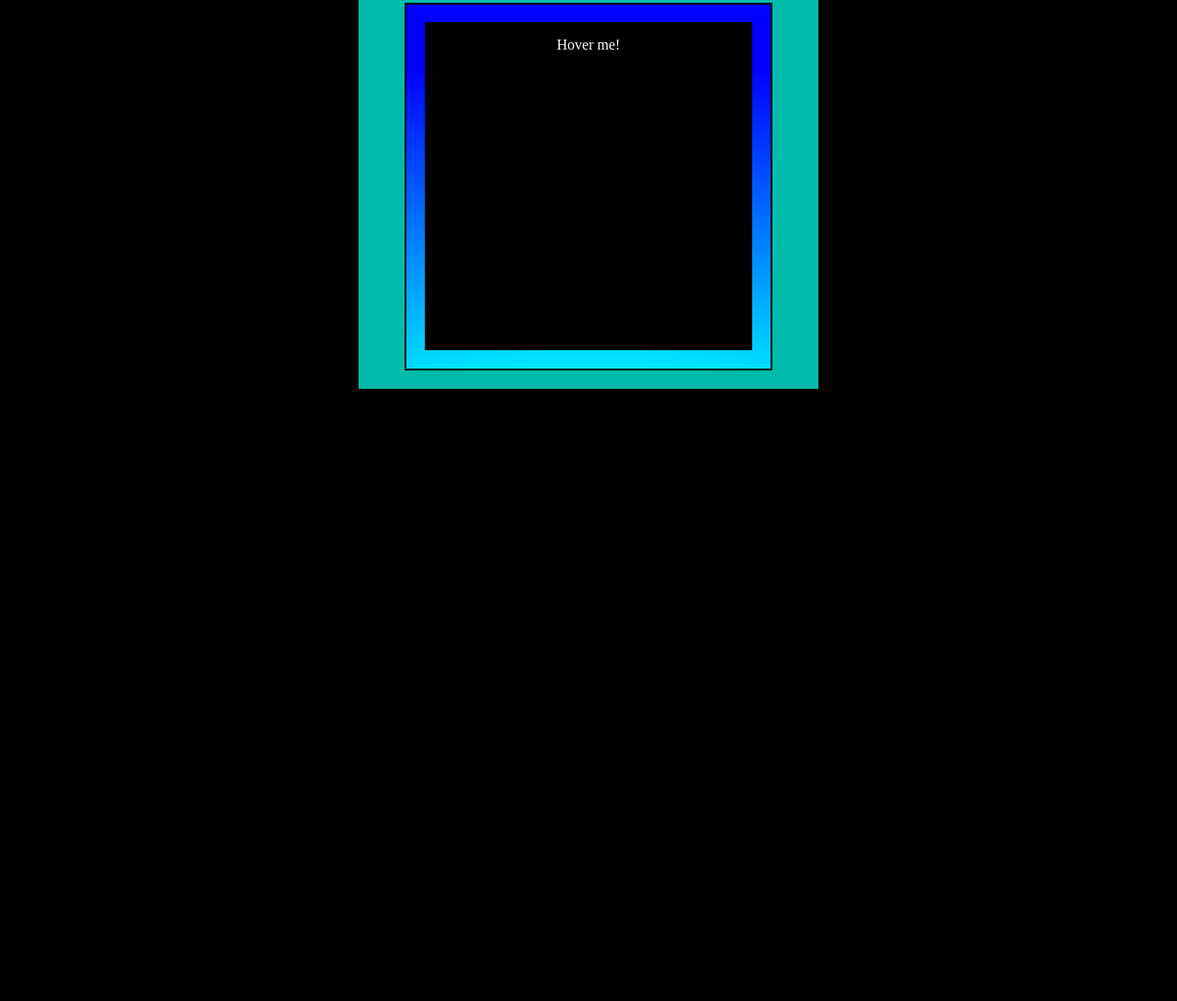
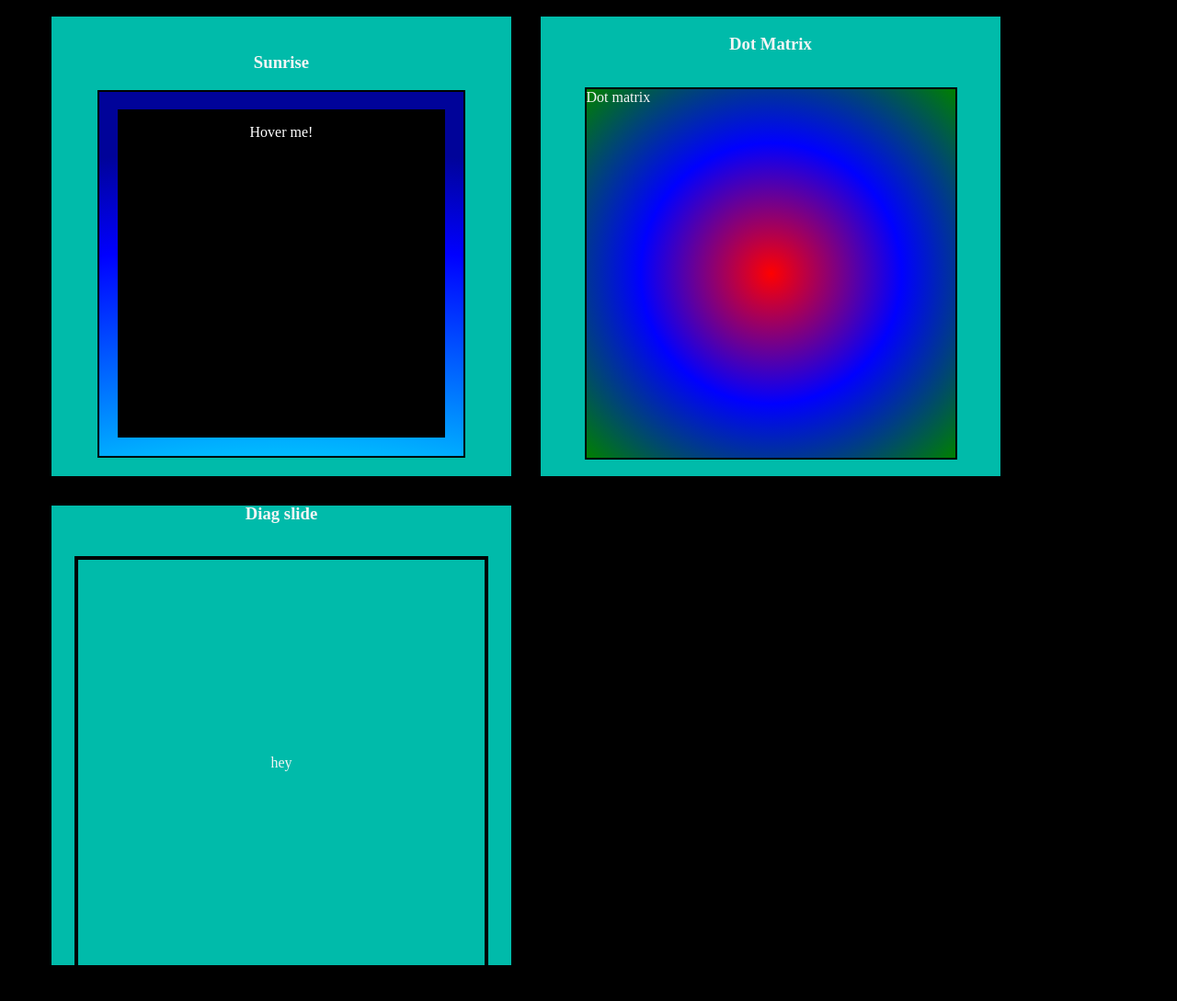
Before and after one commit to JakeTurnick/Gradients, a plain HTML site: page index.html in a window 1280 px wide. Shown: the part 697-1786 px from the top of the page at 92% size. Before the commit the page ends 1160 px from the top, so only its background shows below. Drawn offline with Linux system fonts and the light colour scheme.

Commit message:
2 new prototypes

```diff
--- a/index.html
+++ b/index.html
@@ -10,6 +10,7 @@
 <body>
     <header>
         <h1>Gradients testing grounds</h1>
+        <h2>Inspect -> Remove 'overflow: hidden;' for a better understanding of each gradient</h2>
     </header>
     <main>
         <section id="cards-container">
@@ -37,6 +38,20 @@
                     <div class="gradient-block" id="sunrise-block">Hover me!</div>
                 </div>
             </article>
+            <article class="gradient-card">
+                <h3>Dot Matrix</h3>
+                <div class="gradient-border">
+                    <div id="dot-matrix">Dot matrix</div>
+                    <!-- <div class="gradient-block" id="sunrise-block">Hover me!</div> -->
+                </div>
+            </article>
+            <article class="gradient-card">
+                <h3>Diag slide</h3>
+                <div class="gradient-border" id="diag-slide"> hey
+                    <!-- <div id="diag-slide">diag slide</div> -->
+                    <!-- <div class="gradient-block" id="sunrise-block">Hover me!</div> -->
+                </div>
+            </article>
         </section>
     </main>
 </body>
--- a/style.css
+++ b/style.css
@@ -16,13 +16,14 @@ body {
     width: 100%;
     height: 100%;
     display: flex;
-    justify-content: space-evenly;
+    justify-content: flex-start;
     flex-wrap: wrap;
 }
 
 .gradient-card {
     width: 500px;
     height: 500px;
+    margin: 1rem;
     background-color: #00bbaa;
     position: relative;
     display: flex;
@@ -42,6 +43,8 @@ body {
     flex-direction: column;
     align-items: center;
     justify-content: center;
+    width: 90%;
+    height: 90%;
 }
 
 .gradient-block {
@@ -152,17 +155,18 @@ body {
         ellipse 100% 66% at 50% 100%,
         yellow 10%,
         orange 40%,
-        cyan 70%,
-        blue 140%);
+        cyan 60%,
+        blue 120%,
+        #000399 140%);
     width: 200%;
     aspect-ratio: 1/1;
     top: 0%;
-    transition: transform ease 4s;
+    transition: transform ease 3s;
 }
-
+/* .gradient-card:hover > */
 /* On maint parent hover -> translate sunrise gradient div */
-.gradient-card:hover > .gradient-border > #sunrise {
-    transform: translateY(-33%);
+ .gradient-border:hover > #sunrise {
+    transform: translateY(-50%);
 }
 
 #sunrise-border {
@@ -172,3 +176,46 @@ body {
     border: 2px solid black;
     overflow: hidden;
 }
+
+/* Dot-matrix */
+
+#dot-matrix {
+    border: 2px solid black;
+    width: 90%;
+    aspect-ratio: 1/1;
+
+    background: repeat radial-gradient(red, blue, green);
+}
+
+/* diag slide */
+
+#diag-slide {
+    border: 4px solid black;
+    width: 90%;
+    aspect-ratio: 1/1;
+    margin: 1rem;
+    place-items: center;
+    position: relative;
+}
+#diag-slide::after {
+    background: linear-gradient(
+        130deg,
+        transparent 0% 33%,
+        #44008b 66%,
+        #af10d7 83.5%,
+        #ffcd05 100%
+    );
+    background-position: 0% 0%;
+    background-size: 100% 100%;
+    content: " ";
+}
+
+/* #diag-slide {
+    background: linear-gradient(
+        130deg,
+        transparent 0% 33%,
+        #44008b 66%,
+        #af10d7 83.5%,
+        #ffcd05 100%
+    );
+} */
```
